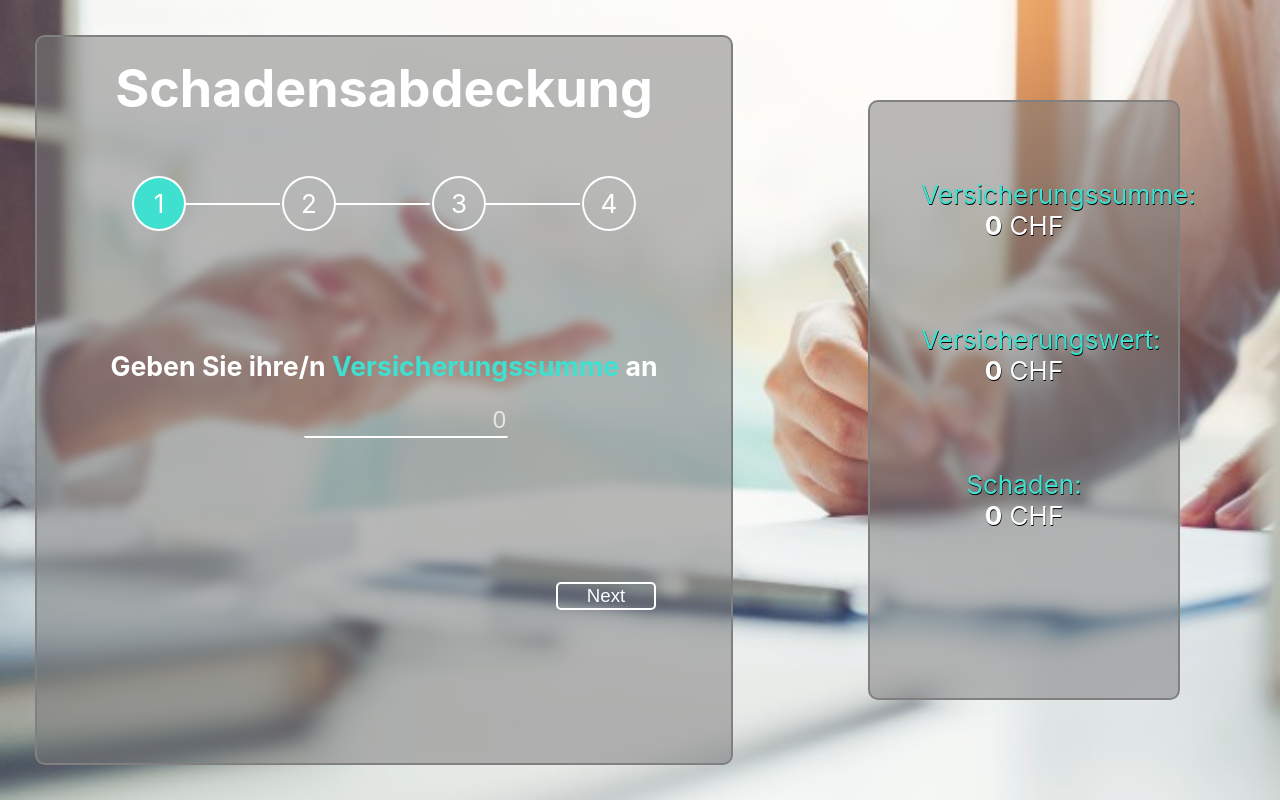
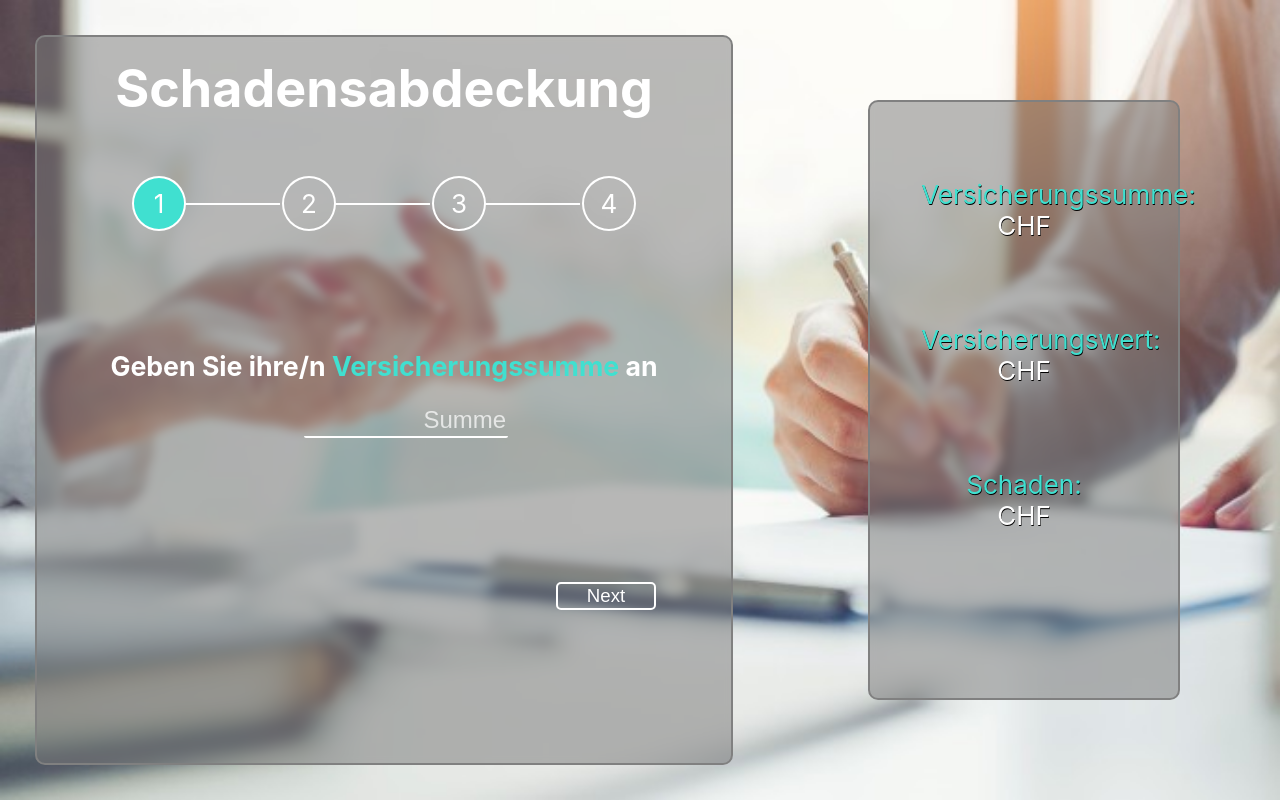
Before and after one commit to evanlueber/schadenabdeckungsrechner, a React (Create React App) app: page / in a window 1280 px wide. Built offline with nearby package versions, Linux system fonts and the light colour scheme.

Commit message:
Das 0 Im Input durch einen Placeholder ersetzt

```diff
--- a/src/App.css
+++ b/src/App.css
@@ -171,10 +171,13 @@
   width: 200px;
   height: 30px;
   font-size: 18pt;
-  color: rgba(255, 255, 255, 0.682);
   position: fixed;
   left: 38.5%;
   transition: width 0.1s, height 0.1s;
+}
+
+.input::placeholder {
+  color: rgba(255, 255, 255, 0.7);
 }
 
 .input:hover {
--- a/src/App.jsx
+++ b/src/App.jsx
@@ -6,9 +6,9 @@ import { FaRegWindowClose } from "react-icons/fa";
 import { MdDeleteOutline } from "react-icons/md";
 
 function App() {
-  const [vsSumme, setVsSumme] = useState("0");
-  const [vsWert, setVsWert] = useState("0");
-  const [schaden, setSchaden] = useState("0");
+  const [vsSumme, setVsSumme] = useState("");
+  const [vsWert, setVsWert] = useState("");
+  const [schaden, setSchaden] = useState("");
   const [step, setStep] = useState(1);
   const [active, setActive] = useState(false);
   const [items, setItems] = useState([{ gegenstand: "", wert: "" }]);
@@ -24,10 +24,6 @@ function App() {
   }
 
   const toNumber = (value) => {
-    if (value === "") {
-      value = 0;
-    }
-
     const numericInput = value.toString().replace(/[^0-9.]/g, "");
     return parseFloat(numericInput);
   };
@@ -179,6 +175,7 @@ function App() {
                 value={vsSumme}
                 onChange={setVsSumme}
                 step={step}
+                placeholder="Summe"
                 setStep={setStep}
               />
             </div>
@@ -191,6 +188,7 @@ function App() {
                 onChange={setVsWert}
                 step={step}
                 setStep={setStep}
+                placeholder="Wert"
                 setActive={setActive}
               />
             </div>
@@ -203,6 +201,7 @@ function App() {
                 onChange={setSchaden}
                 step={step}
                 setStep={setStep}
+                placeholder="Schaden"
                 vsWert={vsWert}
               />
             </div>
--- a/src/components/MyInput.jsx
+++ b/src/components/MyInput.jsx
@@ -8,13 +8,10 @@ const MyInput = ({
   step,
   setStep,
   vsWert,
+  placeholder,
   setActive,
 }) => {
   const toNumber = (value) => {
-    if (value === "") {
-      value = 0;
-    }
-
     const numericInput = value.toString().replace(/[^0-9.]/g, "");
     return parseFloat(numericInput);
   };
@@ -51,6 +48,7 @@ const MyInput = ({
         onFocus={($event) => toNumber($event.target.value)}
         onBlur={($event) => toOutString($event.target.value)}
         className="input"
+        placeholder={placeholder}
       />
       <div className="backNext">
         {step >= 2 && step < 4 ? (
@@ -72,7 +70,7 @@ const MyInput = ({
             id="next"
             type="submit"
             onClick={() => {
-              if (value === "0") {
+              if (value === "") {
                 alert("Geben Sie einen Wert in das Inputfeld ein");
               } else if (
                 (title === "Schaden" && value > vsWert) ||
```
